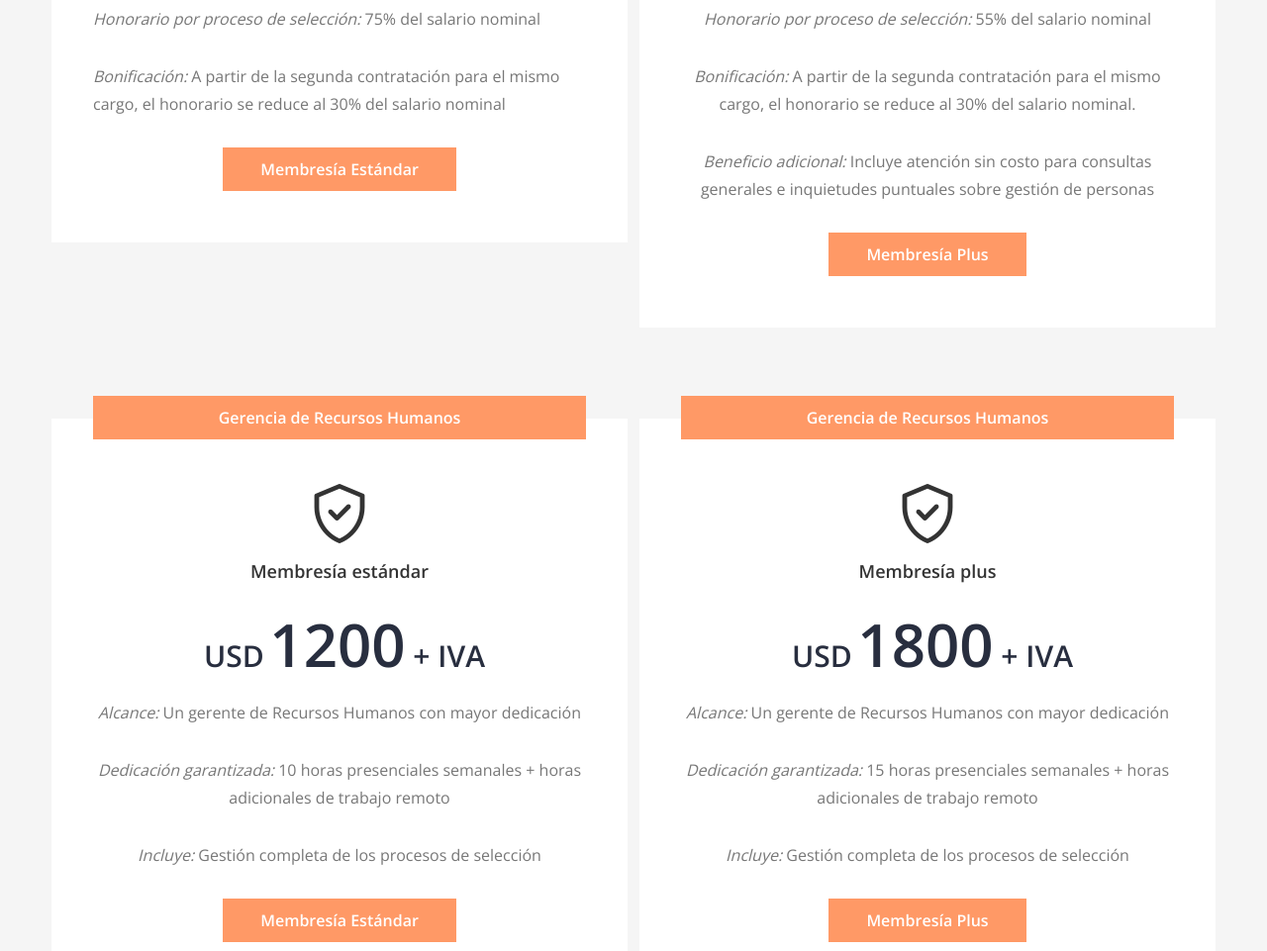
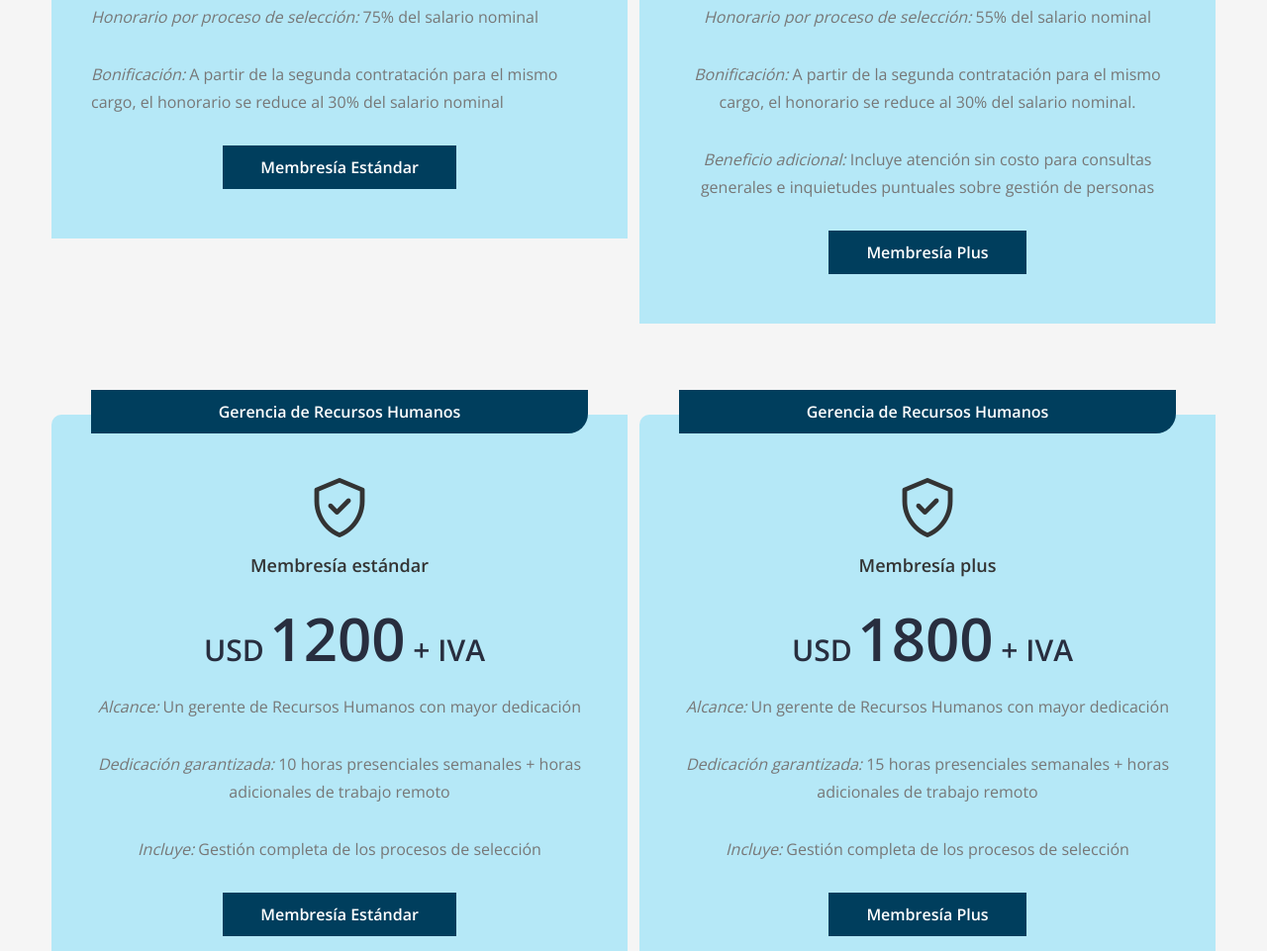
Before and after one commit to ElDT43/novasel-template, a website: page index.html in a window 1280 px wide. Shown: the part 4411-5372 px from the top of the page at 99% size. Drawn offline with nearby package versions, Linux system fonts and the light colour scheme; files whose address does not match are found by name.

Commit message:
Update membership card colors from orange to blue

```diff
--- a/index.html
+++ b/index.html
@@ -524,7 +524,7 @@
                                 </h3>
                                 <p class="text-[#777] text-[16px] text-left mb-[30px] font-normal transition-all ease-in-out"><em>Honorario por proceso de selección:</em> 75% del salario nominal</p>
                                 <p class="text-[#777] text-[16px] text-left mb-[30px] font-normal transition-all ease-in-out"><em>Bonificación:</em> A partir de la segunda contratación para el mismo cargo, el honorario se reduce al 30% del salario nominal</p>
-                                <a href="#" class="transition-all ease-in-out group-hover:bg-[#f9c9b4] bg-[#ff9966] text-[16px] font-semibold text-white py-[10px] px-[38px] capitalize inline-block">Membresía estándar</a>
+                                <a href="#" class="transition-all ease-in-out group-hover:bg-[#76cef2] bg-[#003e5d] text-[16px] font-semibold text-white py-[10px] px-[38px] capitalize inline-block">Membresía estándar</a>
                             </div>
                         </div>
                     </div>
@@ -543,7 +543,7 @@
                                 <p class="text-[#777] text-[16px] mb-[30px] font-normal transition-all ease-in-out"><em>Honorario por proceso de selección:</em> 55% del salario nominal</p>
                                 <p class="text-[#777] text-[16px] mb-[30px] font-normal transition-all ease-in-out "><em>Bonificación:</em> A partir de la segunda contratación para el mismo cargo, el honorario se reduce al 30% del salario nominal.</p>
                                 <p class="text-[#777] text-[16px] mb-[30px] font-normal transition-all ease-in-out"><em>Beneficio adicional:</em> Incluye atención sin costo para consultas generales e inquietudes puntuales sobre gestión de personas</p>
-                                <a href="#" class="transition-all ease-in-out group-hover:bg-[#f9c9b4] bg-[#ff9966] text-[16px] font-semibold text-white py-[10px] px-[38px] capitalize inline-block">Membresía plus</a>
+                                <a href="#" class="transition-all ease-in-out group-hover:bg-[#76cef2] bg-[#003e5d] text-[16px] font-semibold text-white py-[10px] px-[38px] capitalize inline-block">Membresía plus</a>
                             </div>
                         </div>
                     </div>
@@ -562,7 +562,7 @@
                                 <p class="text-[#777] text-[16px] mb-[30px] font-normal transition-all ease-in-out"><em>Alcance:</em> Un gerente de Recursos Humanos con mayor dedicación</p>
                                 <p class="text-[#777] text-[16px] mb-[30px] font-normal transition-all ease-in-out"><em>Dedicación garantizada:</em> 10 horas presenciales semanales + horas adicionales de trabajo remoto</p>
                                 <p class="text-[#777] text-[16px] mb-[30px] font-normal transition-all ease-in-out"><em>Incluye:</em> Gestión completa de los procesos de selección</p>
-                                <a href="#" class="transition-all ease-in-out group-hover:bg-[#f9c9b4] bg-[#ff9966] text-[16px] font-semibold text-white py-[10px] px-[38px] capitalize inline-block">Membresía estándar</a>
+                                <a href="#" class="transition-all ease-in-out group-hover:bg-[#76cef2] bg-[#003e5d] text-[16px] font-semibold text-white py-[10px] px-[38px] capitalize inline-block">Membresía estándar</a>
                             </div>
                         </div>
                     </div>
@@ -581,7 +581,7 @@
                                 <p class="text-[#777] text-[16px] mb-[30px] font-normal transition-all ease-in-out "><em>Alcance:</em> Un gerente de Recursos Humanos con mayor dedicación</p>
                                 <p class="text-[#777] text-[16px] mb-[30px] font-normal transition-all ease-in-out "><em>Dedicación garantizada:</em> 15 horas presenciales semanales + horas adicionales de trabajo remoto</p>
                                 <p class="text-[#777] text-[16px] mb-[30px] font-normal transition-all ease-in-out "><em>Incluye:</em> Gestión completa de los procesos de selección</p>
-                                <a href="#" class="transition-all ease-in-out group-hover:bg-[#f9c9b4] bg-[#ff9966] text-[16px] font-semibold text-white py-[10px] px-[38px] capitalize inline-block">Membresía plus</a>
+                                <a href="#" class="transition-all ease-in-out group-hover:bg-[#76cef2] bg-[#003e5d] text-[16px] font-semibold text-white py-[10px] px-[38px] capitalize inline-block">Membresía plus</a>
                             </div>
                         </div>
                     </div>
```
Also changed, not shown: assets/css/style.css.
